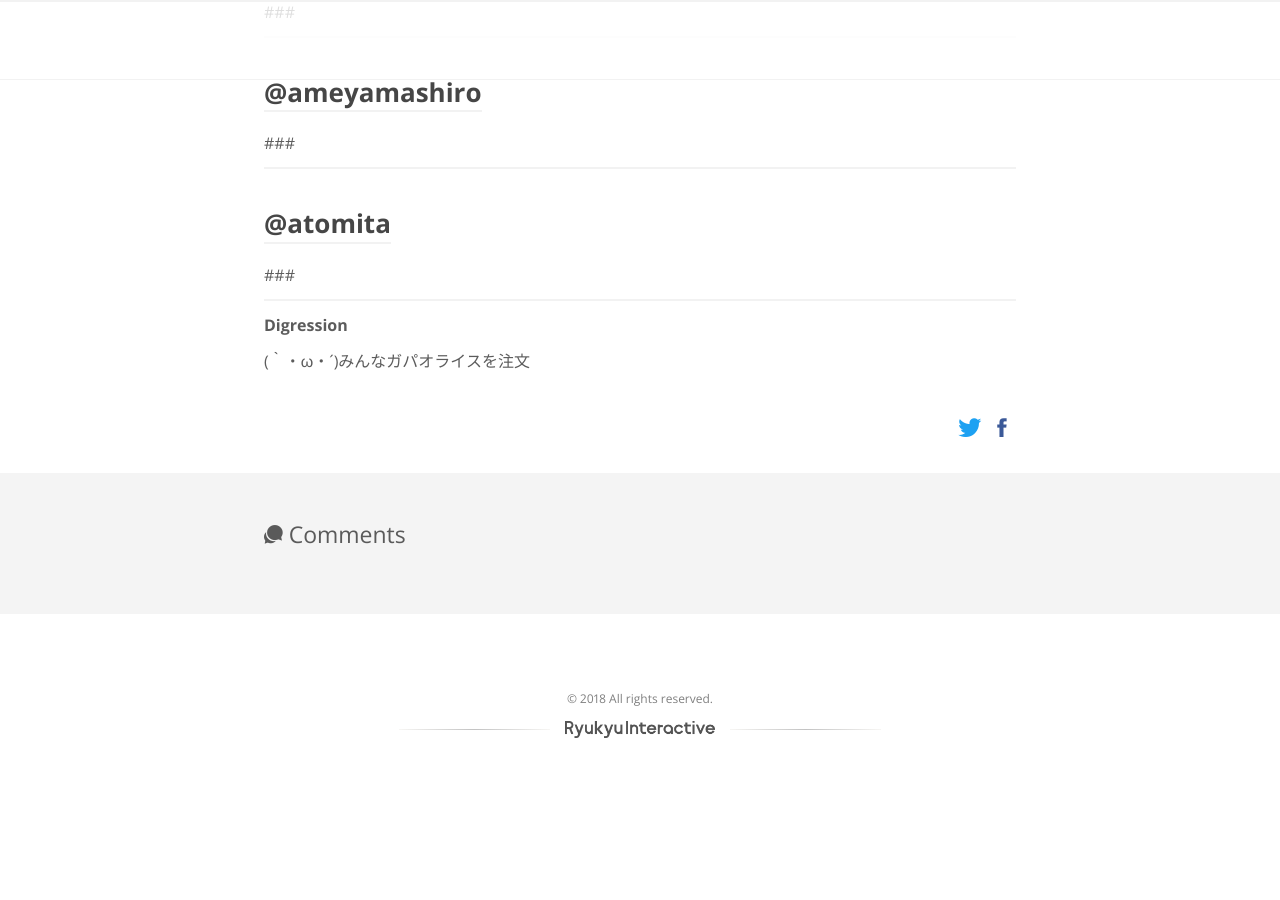
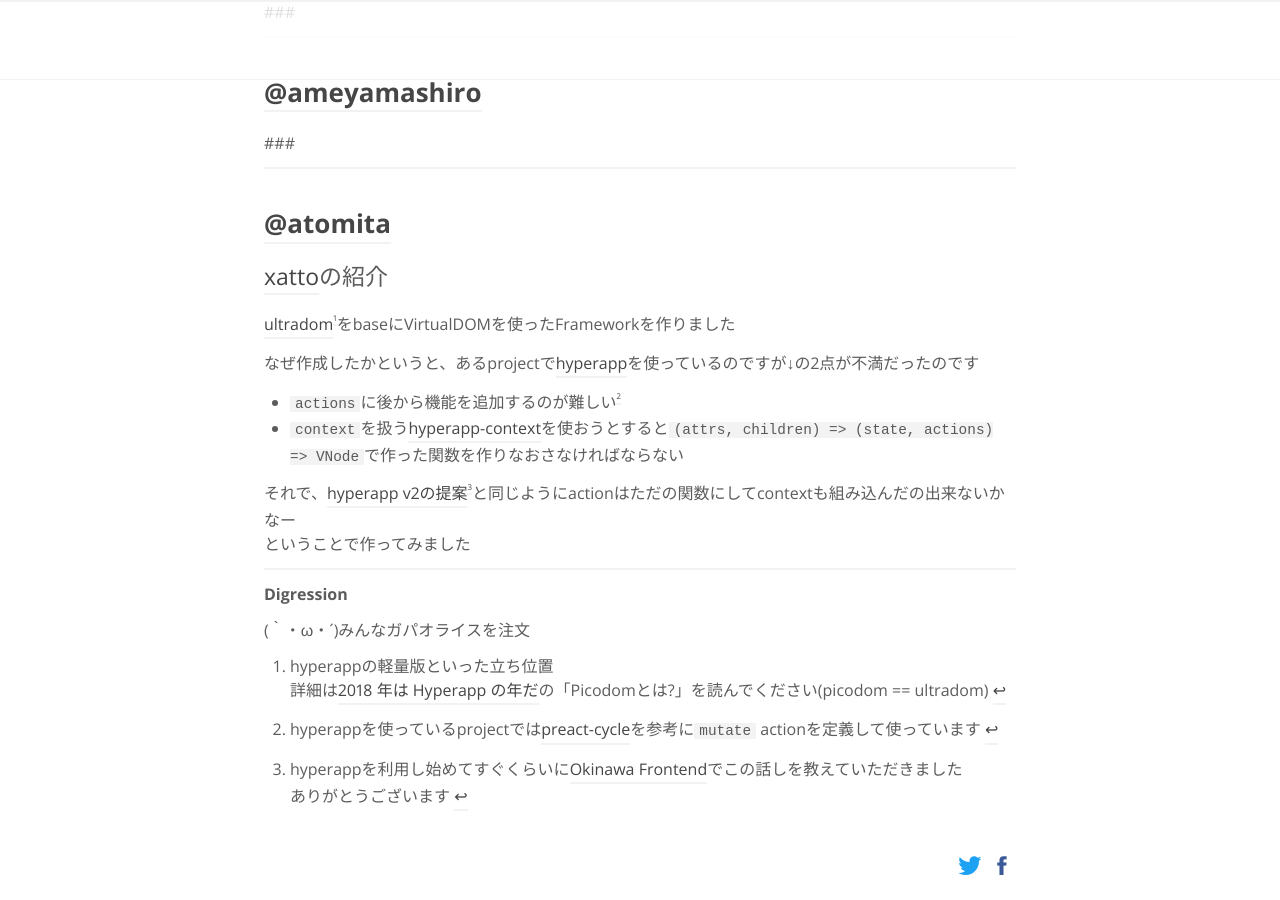
Before and after one commit to RyukyuInteractive/tech.ryukyu-i.co.jp, a Jekyll site: the page built from _posts/2018-06-06-tech-lunch-20180606.md, in a window 1280 px wide and 900 px high, scrolled down 603 px. Built offline with Jekyll 4.4.1, drawn with Linux system fonts in a browser that asks for light colours; a script that is not in the unit is left out; comment, search, counter and statistics services are not loaded; before the commit the page ends 1406 px from its top, so only the background shows below that.

Commit message:
Update 2018-06-06-tech-lunch-20180606.md

```diff
--- a/_posts/2018-06-06-tech-lunch-20180606.md
+++ b/_posts/2018-06-06-tech-lunch-20180606.md
@@ -33,8 +33,22 @@
 
 ## [@atomita](https://github.com/atomita)
 
-###
+### [xatto](https://www.npmjs.com/package/xatto)の紹介
 
+[ultradom](https://www.npmjs.com/package/ultradom)[^1]をbaseにVirtualDOMを使ったFrameworkを作りました
+
+なぜ作成したかというと、あるprojectで[hyperapp](https://www.npmjs.com/package/hyperapp)を使っているのですが↓の2点が不満だったのです
+
+- `actions`に後から機能を追加するのが難しい[^2]
+- `context`を扱う[hyperapp-context](https://www.npmjs.com/package/hyperapp-context)を使おうとすると`(attrs, children) => (state, actions) => VNode`で作った関数を作りなおさなければならない
+
+それで、[hyperapp v2の提案](https://github.com/hyperapp/hyperapp/issues/672)[^3]と同じようにactionはただの関数にしてcontextも組み込んだの出来ないかなー
+ということで作ってみました
+
+
+[^1]: hyperappの軽量版といった立ち位置<br />詳細は[2018 年は Hyperapp の年だ](https://qiita.com/JorgeBucaran/items/c48446babe0627e25ee6#%E9%9B%A3%E3%81%97%E3%81%8B%E3%81%A3%E3%81%9F%E3%81%A8%E3%81%93%E3%82%8D)の「Picodomとは?」を読んでください(picodom == ultradom)
+[^2]: hyperappを使っているprojectでは[preact-cycle](https://www.npmjs.com/package/preact-cycle)を参考に`mutate` actionを定義して使っています
+[^3]: hyperappを利用し始めてすぐくらいに[Okinawa Frontend](https://ofe.slack.com)でこの話しを教えていただきました<br />ありがとうございます
 
 
 ----
```
